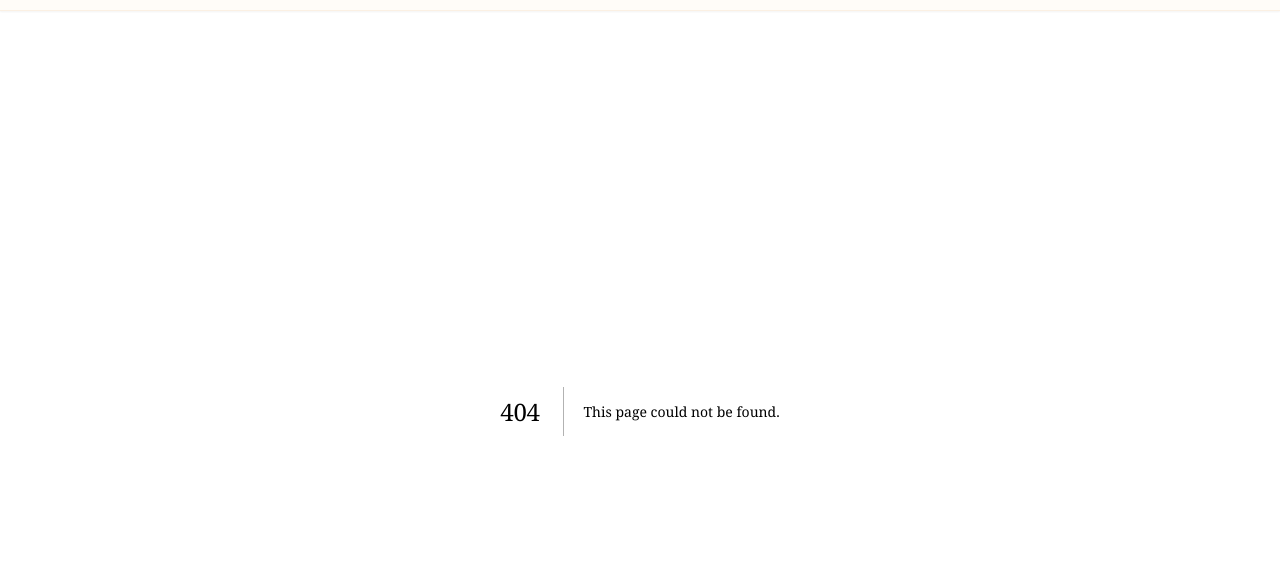
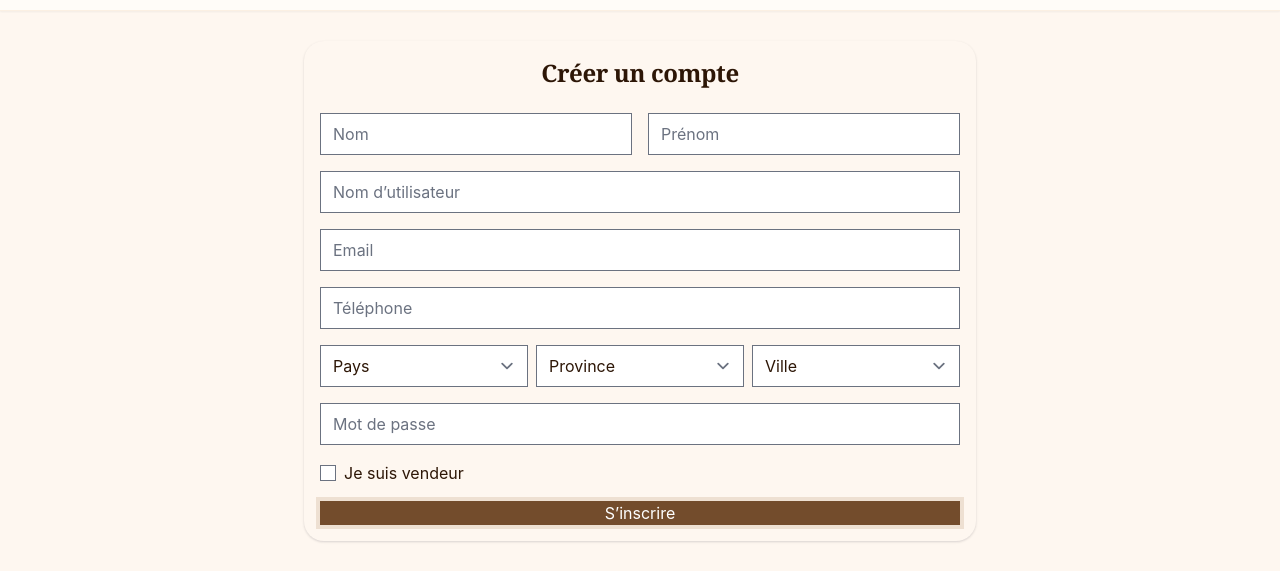
Before and after one commit to Bond52/ecommerce-web-avec-tailwind, a Next.js app: page /register in a window 1280 px wide. Before the commit this address had no page. Shown: the part 159-734 px from the top of the page. Built offline with nearby package versions, Linux system fonts and the light colour scheme; no server answers.

Commit message:
Ajout de la page inscription v1

```diff
--- a/app/login/page.tsx
+++ b/app/login/page.tsx
@@ -91,11 +91,11 @@ export default function LoginPage() {
 
           <p className="text-center text-sm text-sawaka-700 mt-6">
             Pas encore de compte ?{" "}
-            <a
-              href="/signup"
-              className="text-sawaka-600 hover:text-sawaka-800 font-semibold"
-            >
-              Créez-en un
+              <a
+                href="/register"
+                className="text-sawaka-600 hover:text-sawaka-800 font-semibold"
+              >
+                  Créez-en un
             </a>
           </p>
         </div>
--- /dev/null
+++ b/app/register/page.tsx
@@ -0,0 +1,129 @@
+'use client';
+
+import { useState } from 'react';
+import { useRouter } from 'next/navigation';
+
+export default function RegisterPage() {
+  const router = useRouter();
+
+  const [isSeller, setIsSeller] = useState(false);
+  const [form, setForm] = useState({
+    firstName: '',
+    lastName: '',
+    username: '',
+    email: '',
+    phone: '',
+    country: '',
+    province: '',
+    city: '',
+    pickupPoint: '',
+    password: '',
+    commerceName: '',
+    neighborhood: '',
+    idCardImage: '',
+  });
+
+  const API_URL =
+    process.env.NEXT_PUBLIC_API_BASE ||
+    (typeof window !== 'undefined' && window.location.hostname === 'localhost'
+      ? 'http://localhost:5000'
+      : 'https://ecommerce-web-avec-tailwind.onrender.com');
+
+  const handleChange = (e: React.ChangeEvent<HTMLInputElement | HTMLSelectElement | HTMLTextAreaElement>) => {
+    const { name, value } = e.target;
+    setForm((prev) => ({ ...prev, [name]: value }));
+  };
+
+  const handleSubmit = async (e: React.FormEvent) => {
+    e.preventDefault();
+
+    try {
+      const res = await fetch(`${API_URL}/api/register`, {
+        method: 'POST',
+        headers: { 'Content-Type': 'application/json' },
+        credentials: 'include',
+        body: JSON.stringify({ ...form, isSeller }),
+      });
+
+      const data = await res.json();
+      if (!res.ok) return alert(data.error || 'Erreur à l’inscription');
+
+      if (data.token) localStorage.setItem('auth_token', data.token);
+      if (data.role) localStorage.setItem('role', JSON.stringify(data.role));
+
+      alert('Compte créé avec succès !');
+      router.push('/login');
+    } catch (err) {
+      console.error(err);
+      alert('Erreur de connexion au serveur');
+    }
+  };
+
+  return (
+    <main className="flex items-center justify-center min-h-[70vh] bg-cream-100">
+      <div className="card w-full max-w-2xl">
+        <div className="card-body">
+          <h1 className="text-2xl font-bold text-center mb-6">Créer un compte</h1>
+
+          <form onSubmit={handleSubmit} className="space-y-4">
+            <div className="grid grid-cols-2 gap-4">
+              <input name="firstName" placeholder="Nom" value={form.firstName} onChange={handleChange} required className="input" />
+              <input name="lastName" placeholder="Prénom" value={form.lastName} onChange={handleChange} required className="input" />
+            </div>
+
+            <input name="username" placeholder="Nom d’utilisateur" value={form.username} onChange={handleChange} required className="input w-full" />
+
+            <input type="email" name="email" placeholder="Email" value={form.email} onChange={handleChange} required className="input w-full" />
+
+            <input type="tel" name="phone" placeholder="Téléphone" value={form.phone} onChange={handleChange} required className="input w-full" />
+
+            <div className="grid grid-cols-3 gap-2">
+              <select name="country" value={form.country} onChange={handleChange} required className="input">
+                <option value="">Pays</option>
+                <option value="Canada">Canada</option>
+                <option value="Cameroun">Cameroun</option>
+              </select>
+
+              <select name="province" value={form.province} onChange={handleChange} required className="input">
+                <option value="">Province</option>
+              </select>
+
+              <select name="city" value={form.city} onChange={handleChange} required className="input">
+                <option value="">Ville</option>
+              </select>
+            </div>
+
+            {form.city && (
+              <select name="pickupPoint" value={form.pickupPoint} onChange={handleChange} className="input w-full">
+                <option value="">Point de retrait</option>
+                <option value="centre-ville">Centre-ville</option>
+                <option value="gare">Gare</option>
+                <option value="université">Université</option>
+              </select>
+            )}
+
+            <input type="password" name="password" placeholder="Mot de passe" value={form.password} onChange={handleChange} required className="input w-full" />
+
+            {/* Case vendeur */}
+            <label className="flex items-center gap-2">
+              <input type="checkbox" checked={isSeller} onChange={() => setIsSeller(!isSeller)} />
+              Je suis vendeur
+            </label>
+
+            {isSeller && (
+              <div className="space-y-3 border-t pt-4">
+                <input name="commerceName" placeholder="Nom du commerce" value={form.commerceName} onChange={handleChange} className="input w-full" />
+                <textarea name="neighborhood" placeholder="Quartier / Description" value={form.neighborhood} onChange={handleChange} className="input w-full" />
+                <input name="idCardImage" placeholder="Lien vers carte d’identité (URL)" value={form.idCardImage} onChange={handleChange} className="input w-full" />
+              </div>
+            )}
+
+            <button type="submit" className="btn-primary w-full mt-4">
+              S’inscrire
+            </button>
+          </form>
+        </div>
+      </div>
+    </main>
+  );
+}
```
Also changed, not shown: 2 other files (tests, documents, lock files or other folders).
